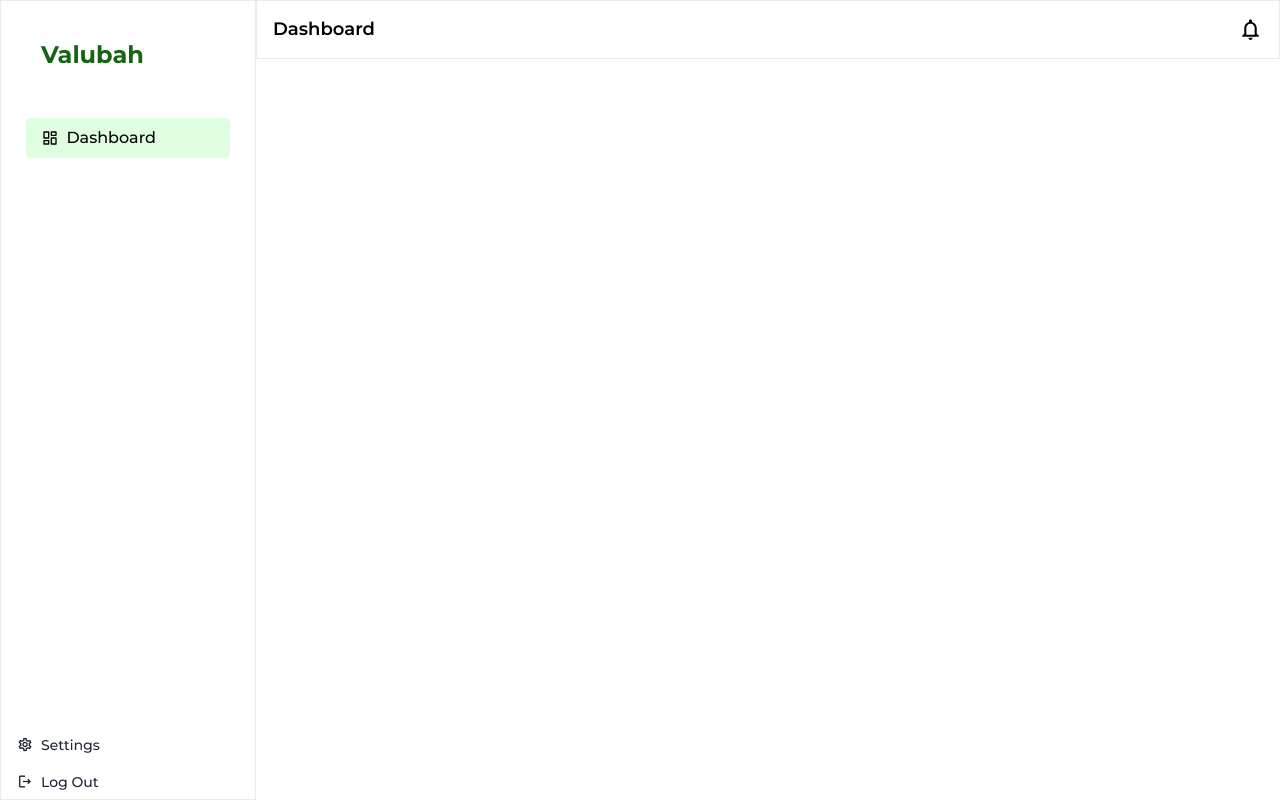
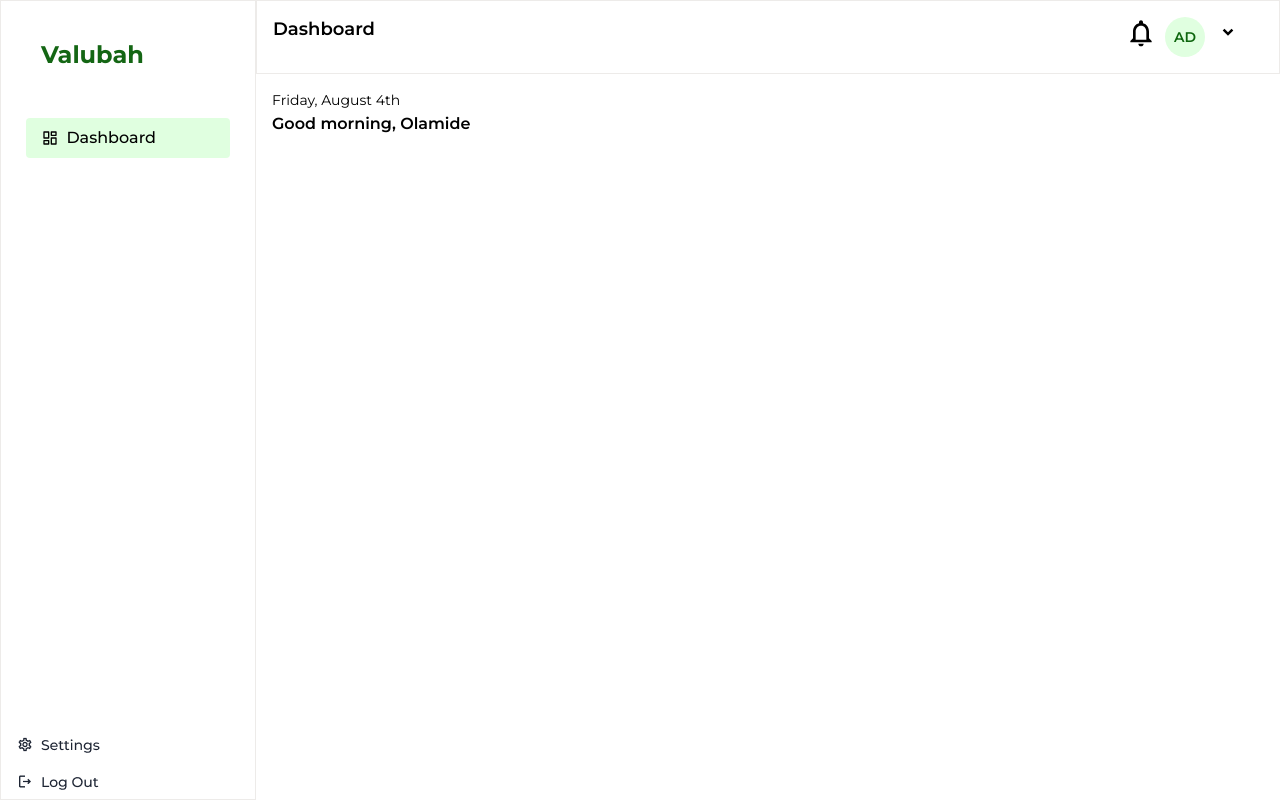
Before and after one commit to charly-com/valubah, a React (Vite) app: page /dashboard in a window 1280 px wide. Built offline with nearby package versions, Linux system fonts and the light colour scheme; a web font is replaced by a local one.

Commit message:
added a main components on the dashboard

```diff
--- a/src/components/DashboardNav.jsx
+++ b/src/components/DashboardNav.jsx
@@ -1,10 +1,20 @@
-import {MdNotificationsNone} from 'react-icons/md'
+import { MdNotificationsNone } from "react-icons/md";
+import { RiArrowDropDownLine } from "react-icons/ri";
+
 const DashboardNav = () => {
   return (
     <div className="bg-white w-full p-4 border border-solid border-[#EDEBE9]">
       <div className="flex justify-between">
-          <p className="text-black font-montserrat font-semibold text-lg leading-6">Dashboard</p>
-          <MdNotificationsNone className='w-[25px] h-[25px]'/>
+        <p className="text-black font-montserrat font-semibold text-lg leading-6">
+          Dashboard
+        </p>
+        <div className="flex gap-2 pr-5">
+          <MdNotificationsNone className="w-[32px] h-[32px]" />
+          <p className="w-10 h-10 flex items-center justify-center p-1 rounded-full bg-[#E0FFE0] text-center text-[#0E660E] font-montserrat font-semibold text-sm leading-6 ">
+            AD
+          </p>
+          <RiArrowDropDownLine className="w-[30px] h-[30px]" />
+        </div>
       </div>
 
     </div>
--- /dev/null
+++ b/src/components/Main.jsx
@@ -0,0 +1,15 @@
+
+
+const Main = () => {
+  return (
+    <div className="p-4">
+    <div className="flex flex-col w-[30%] h-[60%] ">
+        <p className="font-montserrat font-normal text-sm leading-5 ">Friday, August 4th</p>
+        <p className="font-montserrat font-semibold text-base leading-7">Good morning, Olamide</p>
+    </div>
+</div>
+
+  )
+}
+
+export default Main
--- a/src/sections/Dashboard.jsx
+++ b/src/sections/Dashboard.jsx
@@ -1,5 +1,6 @@
 import Sidebar from "../components/Sidebar"
 import DashboardNav from "../components/DashboardNav"
+import Main from "../components/Main"
 
 const Dashboard = () => {
   return (
@@ -11,6 +12,7 @@ const Dashboard = () => {
 
         <div className="w-[80vw] min-h-screen">
             <DashboardNav />
+            <Main />
         </div>
 
     </div>
```
Lines whose indentation alone changed are shown as unchanged.
